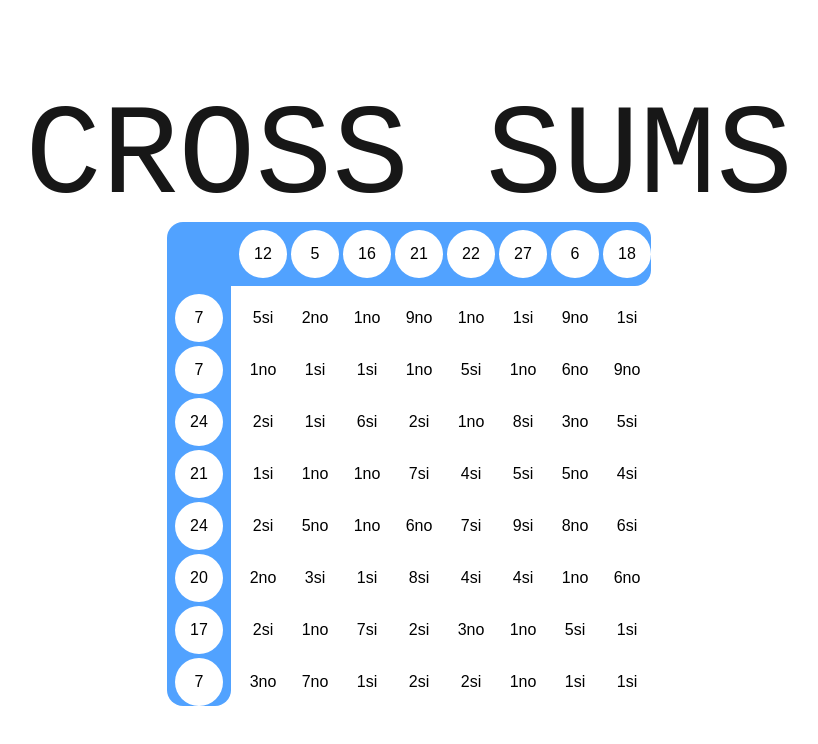
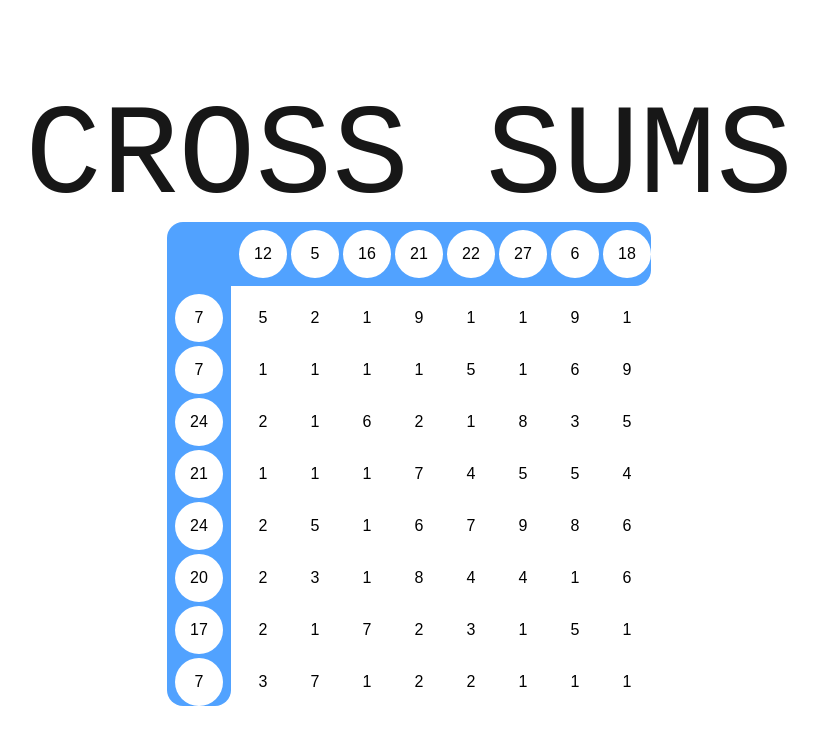
Before and after one commit to Fabrisdev/cross-sums, a Next.js app: page / in a window 1280 px wide. Shown: the top 744 px of the page, without its empty margins (231-1049 px from the left). Built offline with nearby package versions, Linux system fonts and the light colour scheme; a web font is replaced by a local one.

Commit message:
removed debug value

```diff
--- a/app/square/components/Square.tsx
+++ b/app/square/components/Square.tsx
@@ -49,7 +49,6 @@ export function Square({ children, className, id }: Props) {
 			className={`bg-white text-black aspect-square flex justify-center items-center cursor-pointer hover:bg-blue-200 w-12 ${className} ${marked && "bg-red-400!"}`}
 		>
 			{visible && children}
-			{valid ? "si" : "no"}
 		</button>
 	);
 }
```
